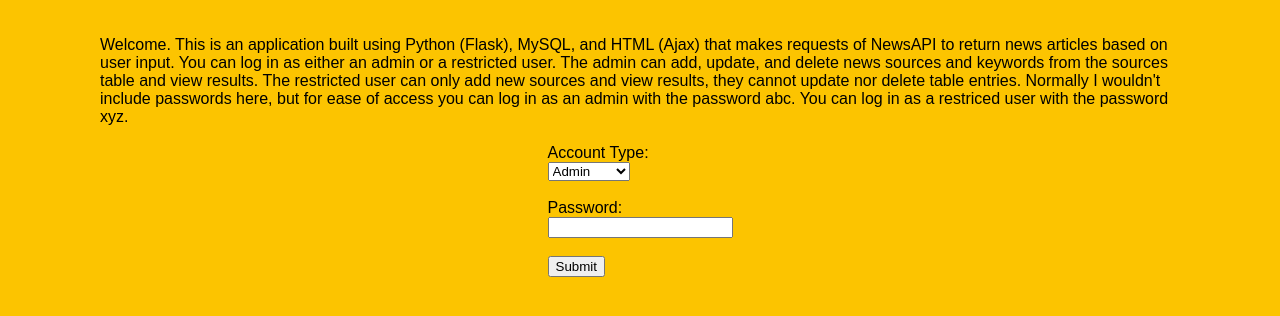
After one commit to andrewjscott/data-representation-big-project, a Flask app: page /login in a window 1280 px wide. The commit adds this page. Shown: the top 316 px of the page. Run offline with Flask 2, Linux system fonts and the light colour scheme.

Commit message:
Adding login functionality/restricting features based on who logged in

```diff
--- a/application.py
+++ b/application.py
@@ -6,7 +6,7 @@ Details about the articles returned are stored in a second mysql table.
 
 Author: Andrew Scott
 """
-from flask import Flask, jsonify, request, abort
+from flask import Flask, jsonify, request, abort, session, redirect, url_for, flash
 import requests
 import dbconfig as cfg
 from flask import render_template
@@ -15,6 +15,7 @@ from datetime import datetime
 import mysql.connector
 
 app = Flask(__name__, static_url_path='', static_folder='static')
+app.secret_key = cfg.secret_key
 
 # Use the source id and keyword provided to fetch news articles using NewsAPI
 def get_articles(source, keyword):
@@ -87,6 +88,11 @@ def articles(id):
     # Use render template to display articles - https://www.geeksforgeeks.org/flask-rendering-templates/
     return render_template("articles.html", articles=articles)
 
+# Flask route for the sources webpage
+@app.route('/sources', methods=['GET'])
+def sources():
+    return render_template("sources.html")
+
 # Add the sources to the sources mysql table
 @app.route('/sources', methods=['POST'])
 def add_sources():
@@ -111,12 +117,44 @@ def update_source(id):
     newsDAO.update_source(values)
     return jsonify({"done":True})
 
+# Code for loggin in adapted from: https://flask.palletsprojects.com/en/2.1.x/quickstart/#sessions
+@app.route('/')
+def index():
+    if 'account_type' in session:
+        return f'Logged in as {session["account_type"]}'
+    return redirect(url_for('login'))
 
+# Login
+@app.route('/login', methods=['GET', 'POST'])
+def login():
+    error = None
+    if request.method == 'POST':
+        account_type = request.form['account_type']
+        password = request.form['password']
+        result = newsDAO.check_users(account_type, password)
+        session['account_type'] = account_type
+        if result:
+            session['logged_in'] = True
+            return redirect(url_for('sources'))
+        else:
+            return render_template('login.html')
+    else:
+        return render_template('login.html')
+
+# Logout
+@app.route('/logout')
+def logout():
+    # Remove the logged_in key from the session
+    session.pop('logged_in', None)
+    # Redirect the user to the login page
+    return redirect(url_for('login'))
 
 if __name__ == "__main__":
     newsDAO.create_database()
     newsDAO.create_source_table()
     newsDAO.create_article_table()
     newsDAO.first_source()
+    newsDAO.create_users_table()
+    newsDAO.add_users()
     print("testing")
     app.run(debug=True)
--- a/dbconfig.py
+++ b/dbconfig.py
@@ -8,3 +8,5 @@ mysql = {
 api_keys = {
     'newsapikey':"2bda4dd8e16d4c0f83eb8a2c64c44576"
 }
+
+secret_key = "5e6r7t8yhionjkl"
--- a/dbconfig_template.py
+++ b/dbconfig_template.py
@@ -4,3 +4,9 @@ mysql = {
     'password':"",
     'database':""
 }
+
+api_keys = {
+    'newsapikey':""
+}
+
+secret_key = ""
--- a/templates/all_articles.html
+++ b/templates/all_articles.html
@@ -1,3 +1,4 @@
+<!--Webpage for displaying the MySQL table past article search results-->
 <!DOCTYPE html>
 <html>
     <head>
--- a/templates/articles.html
+++ b/templates/articles.html
@@ -1,3 +1,5 @@
+<!--Webpage for displaying the articles returned from NewsAPI-->
+<!--https://flask.palletsprojects.com/en/2.2.x/tutorial/templates/-->
 <!DOCTYPE html>
 <html>
     <head>
@@ -9,7 +11,7 @@
     </head>
     <body>
         <h1>News Articles</h1>
-        <a href="/sources.html">Return to sources</a>
+        <a href="/sources">Return to sources</a>
         {% for article in articles %}
         <div class="article-style">
             <h2>{{ article.title }}</h2>
--- /dev/null
+++ b/templates/login.html
@@ -0,0 +1,32 @@
+<!--Webpage for logging in-->
+<!DOCTYPE html>
+<html>
+    <head>
+        <title>Login</title>
+        <script src="https://ajax.googleapis.com/ajax/libs/jquery/3.6.1/jquery.min.js"></script>
+        <link rel="shortcut icon" href="/favicon.ico?">
+        <link rel="stylesheet" href="sources.css">
+        <!--To ensure the page will adapt size depending on screen size https://www.w3schools.com/css/css_rwd_viewport.asp -->
+	    <meta name="viewport" content="width=device-width, initial-scale=1.0">
+    </head>
+    <body>
+        <div class="blurb" id="blurb1"></br></br>
+            Welcome. This is an application built using Python (Flask), MySQL, and HTML (Ajax) that makes requests of NewsAPI to return
+            news articles based on user input. You can log in as either an admin or a restricted user. The admin can add, update, and delete news
+            sources and keywords from the sources table and view results. The restricted user can only add new sources and view results, they
+            cannot update nor delete table entries. Normally I wouldn't include passwords here, but for ease of access you can log in as an admin
+            with the password abc. You can log in as a restriced user with the password xyz.</br></br>
+        </div>
+        <form action="/login" method="POST">
+            <label for="account_type">Account Type:</label></br>
+            <select id="account_type" name="account_type">
+                <option value="admin">Admin</option>
+                <option value="restricted">Restricted</option>
+            </select></br></br>
+            <label for="password">Password:</label></br>
+            <input type="password" id="password" name="password">
+            </br></br>
+            <input type="submit" value="Submit">
+        </form>
+    </body>
+</html>
```
Also changed, not shown: newsDAO.py (+45 -2 lines), templates/sources.html (renamed from static/sources.html, +12 -1 lines).
